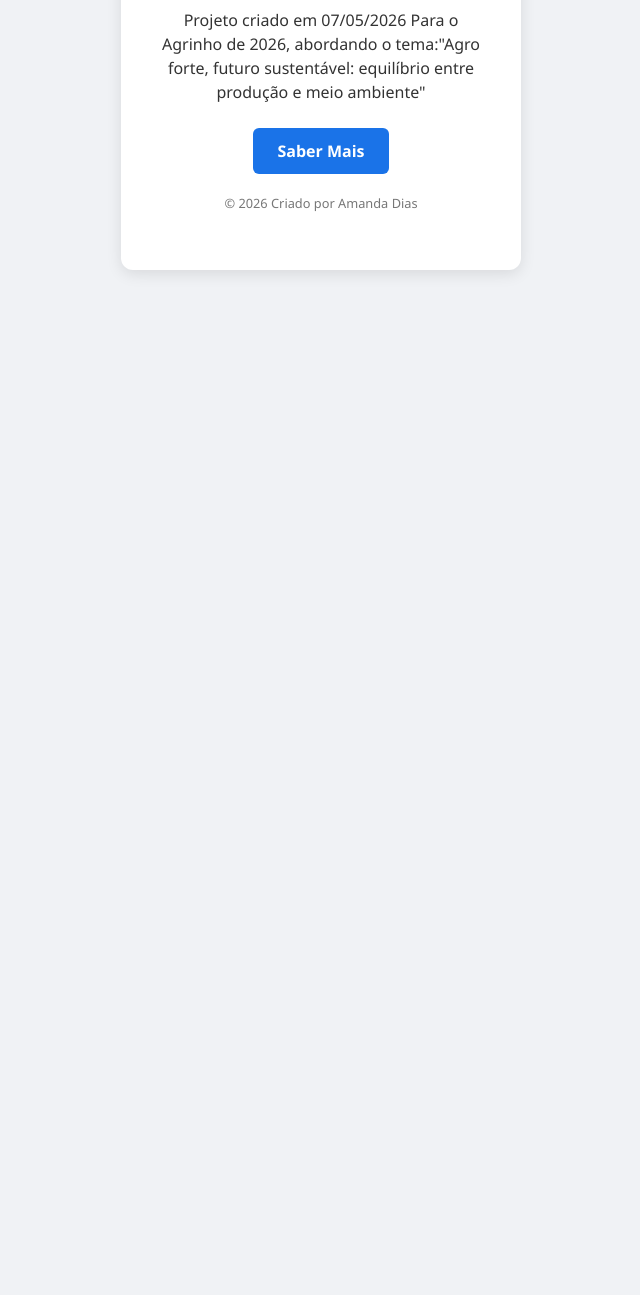
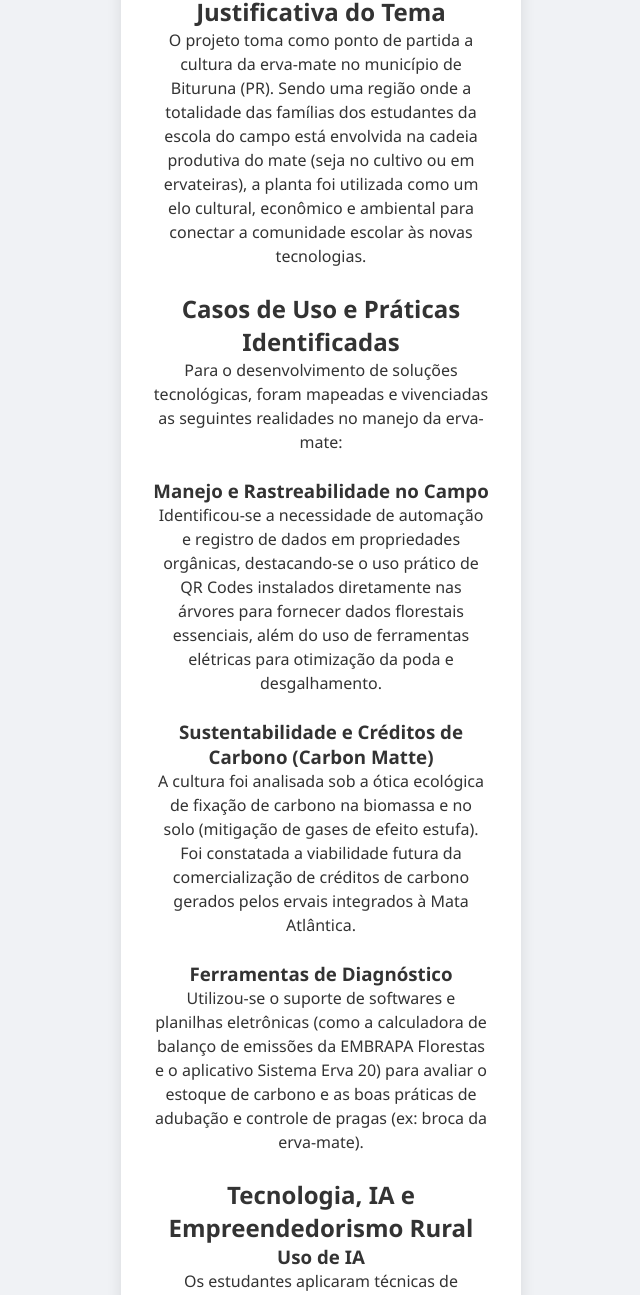
Before and after one commit to Amandinhaidk/agrinho-2026, a plain HTML site: page index.html in a window 1280 px wide. Shown: the part 328-1623 px from the top of the page, without its empty margins (319-959 px from the left). Before the commit the page ends 800 px from the top, so only its background shows below. Drawn offline with Linux system fonts and the light colour scheme.

Commit message:
alteração 2

```diff
--- a/index.html
+++ b/index.html
@@ -1,34 +1,68 @@
 <!DOCTYPE html>
-<html lang="pt-br">
+<html lang="pt-BR">
 <head>
     <meta charset="UTF-8">
     <meta name="viewport" content="width=device-width, initial-scale=1.0">
-    <title>Meu Projeto Web</title>
-
+    <title>Projeto Agrinho 2026 - Erva-Mate Bituruna</title>
     <link rel="stylesheet" href="style.css">
 </head>
 <body>
 
+    <header>
+        <div class="container">
+            <h1>Agrinho de Programação 2026</h1>
+            <p class="subtitle">Inovação e Tecnologia na Cultura da Erva-Mate em Bituruna (PR)</p>
+        </div>
+    </header>
+
     <main class="container">
-        <header>
-            <h1>Bem-vindo ao Meu Projeto</h1>
-        </header>
 
-        <section class="conteudo">
-            <p>
-                Projeto criado em 07/05/2026
-                Para o Agrinho de 2026, abordando o tema:"Agro forte, futuro sustentável: equilíbrio entre produção e meio ambiente"
-            </p>
-
-            <a href="#" class="botao">Saber Mais</a>
+        <section class="card">
+            <h2>Contextualização e Justificativa do Tema</h2>
+            <p>O projeto toma como ponto de partida a cultura da erva-mate no município de Bituruna (PR). Sendo uma região onde a totalidade das famílias dos estudantes da escola do campo está envolvida na cadeia produtiva do mate (seja no cultivo ou em ervateiras), a planta foi utilizada como um elo cultural, econômico e ambiental para conectar a comunidade escolar às novas tecnologias.</p>
         </section>
 
-        <footer>
-            <p style="font-size: 0.8rem; color: #777; margin-top: 20px;">
-                © 2026 Criado por Amanda Dias
-            </p>
-        </footer>
+        <section class="card">
+            <h2>Casos de Uso e Práticas Identificadas</h2>
+            <p class="intro-secao">Para o desenvolvimento de soluções tecnológicas, foram mapeadas e vivenciadas as seguintes realidades no manejo da erva-mate:</p>
+
+            <div class="subtopicos">
+                <div class="subcard">
+                    <h3>Manejo e Rastreabilidade no Campo</h3>
+                    <p>Identificou-se a necessidade de automação e registro de dados em propriedades orgânicas, destacando-se o uso prático de QR Codes instalados diretamente nas árvores para fornecer dados florestais essenciais, além do uso de ferramentas elétricas para otimização da poda e desgalhamento.</p>
+                </div>
+
+                <div class="subcard">
+                    <h3>Sustentabilidade e Créditos de Carbono (Carbon Matte)</h3>
+                    <p>A cultura foi analisada sob a ótica ecológica de fixação de carbono na biomassa e no solo (mitigação de gases de efeito estufa). Foi constatada a viabilidade futura da comercialização de créditos de carbono gerados pelos ervais integrados à Mata Atlântica.</p>
+                </div>
+
+                <div class="subcard">
+                    <h3>Ferramentas de Diagnóstico</h3>
+                    <p>Utilizou-se o suporte de softwares e planilhas eletrônicas (como a calculadora de balanço de emissões da EMBRAPA Florestas e o aplicativo Sistema Erva 20) para avaliar o estoque de carbono e as boas práticas de adubação e controle de pragas (ex: broca da erva-mate).</p>
+                </div>
+            </div>
+        </section>
+
+        <section class="card">
+            <h2>Tecnologia, IA e Empreendedorismo Rural</h2>
+
+            <div class="destaque">
+                <h3>Uso de IA</h3>
+                <p>Os estudantes aplicaram técnicas de engenharia de prompts em Inteligência Artificial (como o Gemini) para realizar pesquisas avançadas sobre o valor socioeconômico da planta e gerar roteiros de peças publicitárias digitais voltadas ao comércio local.</p>
+            </div>
+
+            <div class="destaque">
+                <h3>Objetivo Tecnológico no Campo</h3>
+                <p>O estudo demonstrou que a inserção de recursos digitais e softwares de gestão na rotina do ecossistema da erva-mate moderniza o setor, atrai o interesse dos produtores rurais por inovação e viabiliza o empreendedorismo digital, incentivando a sucessão familiar e a permanência do jovem no campo.</p>
+            </div>
+        </section>
+
     </main>
+
+    <footer>
+        <p>&copy; 2026 - Projeto Escolar Agrinho de Programação. Desenvolvido no GitHub.</p>
+    </footer>
 
 </body>
 </html>
```
